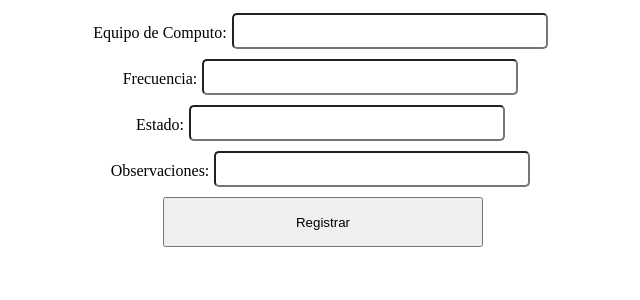
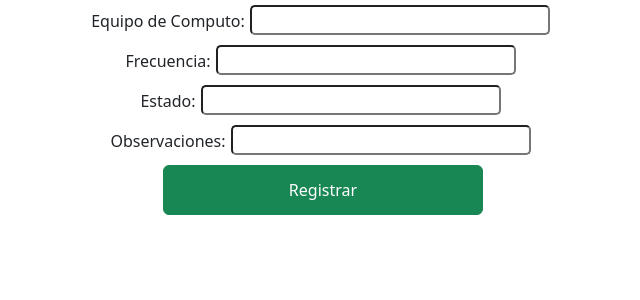
Before and after one commit to Soy-Zetta/Registro-de-mantenimiento, a React (Create React App) app in the folder client/: page / in a window 1280 px wide. Shown: the top 300 px of the page, without its empty margins (317-957 px from the left). Built offline with nearby package versions, Linux system fonts and the light colour scheme.

Commit message:
se agrego bootstrap

```diff
--- a/client/package.json
+++ b/client/package.json
@@ -7,7 +7,9 @@
     "@testing-library/react": "^13.4.0",
     "@testing-library/user-event": "^13.5.0",
     "axios": "^1.7.7",
+    "bootstrap": "^5.3.3",
     "react": "^18.3.1",
+    "react-bootstrap": "^2.10.5",
     "react-dom": "^18.3.1",
     "react-scripts": "^5.0.1",
     "web-vitals": "^2.1.4"
--- a/client/src/App.js
+++ b/client/src/App.js
@@ -1,6 +1,7 @@
 import './App.css';
 import { useState } from "react";
 import axios from "axios";
+import 'bootstrap/dist/css/bootstrap.min.css';
 
 function App() {
   const [equipo, setEquipo] = useState("");
@@ -78,7 +79,7 @@
           />
         </label>
 
-        <button onClick={add}>Registrar</button>
+        <button className = 'btn btn-success' onClick={add}>Registrar</button>
       </div>
 
       <div className='lista'>
```
Also changed, not shown: 1 other file (tests, documents, lock files or other folders).
